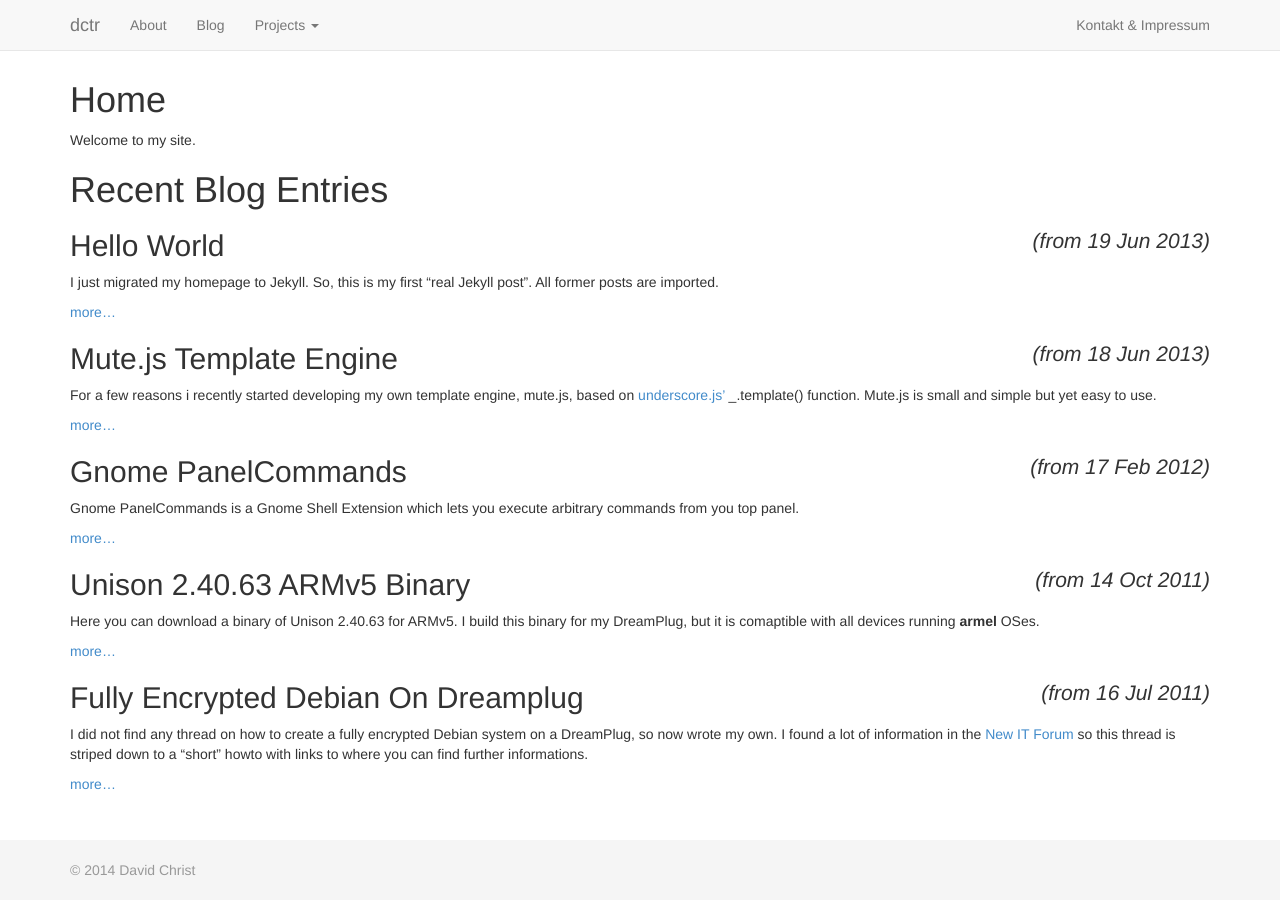
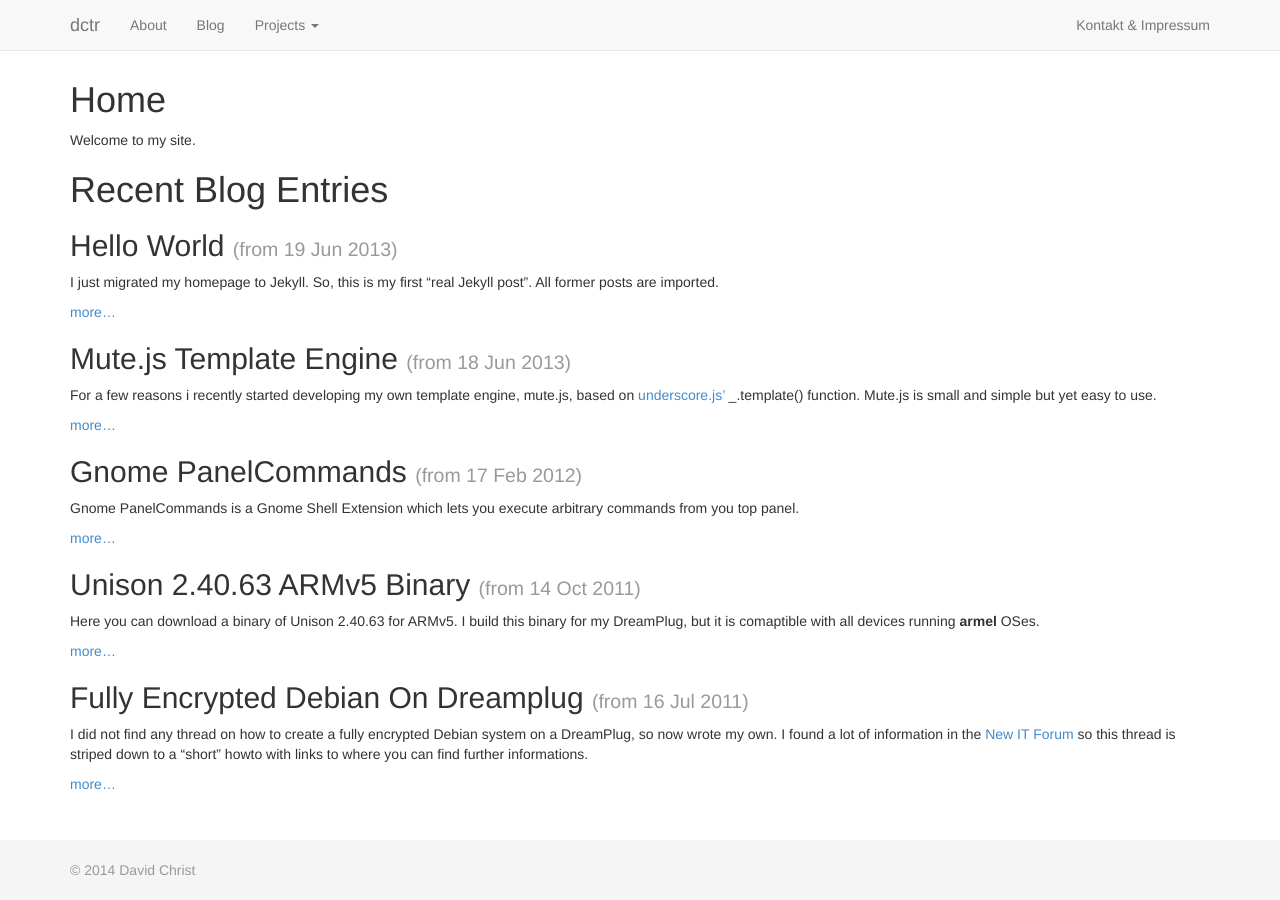
Before and after one commit to dctr/dctr.github.io, a Jekyll site: the page built from index.md, in a window 1280 px wide. Built offline with Jekyll 4.4.1, drawn with Linux system fonts in a browser that asks for light colours.

Commit message:
Using bootstraps <small /> for date

```diff
--- a/index.md
+++ b/index.md
@@ -11,7 +11,7 @@
 {% assign counter=0 %}
 {% for post in site.posts %}
 {% if counter < 5 %}
-## {{post.title}} <span class="pull-right annotation">*(from {{ post.date | date_to_string  }})*</span>
+## {{post.title}} <small>(from {{ post.date | date_to_string  }})</small>
 
 {{ post.excerpt }}
 
```
